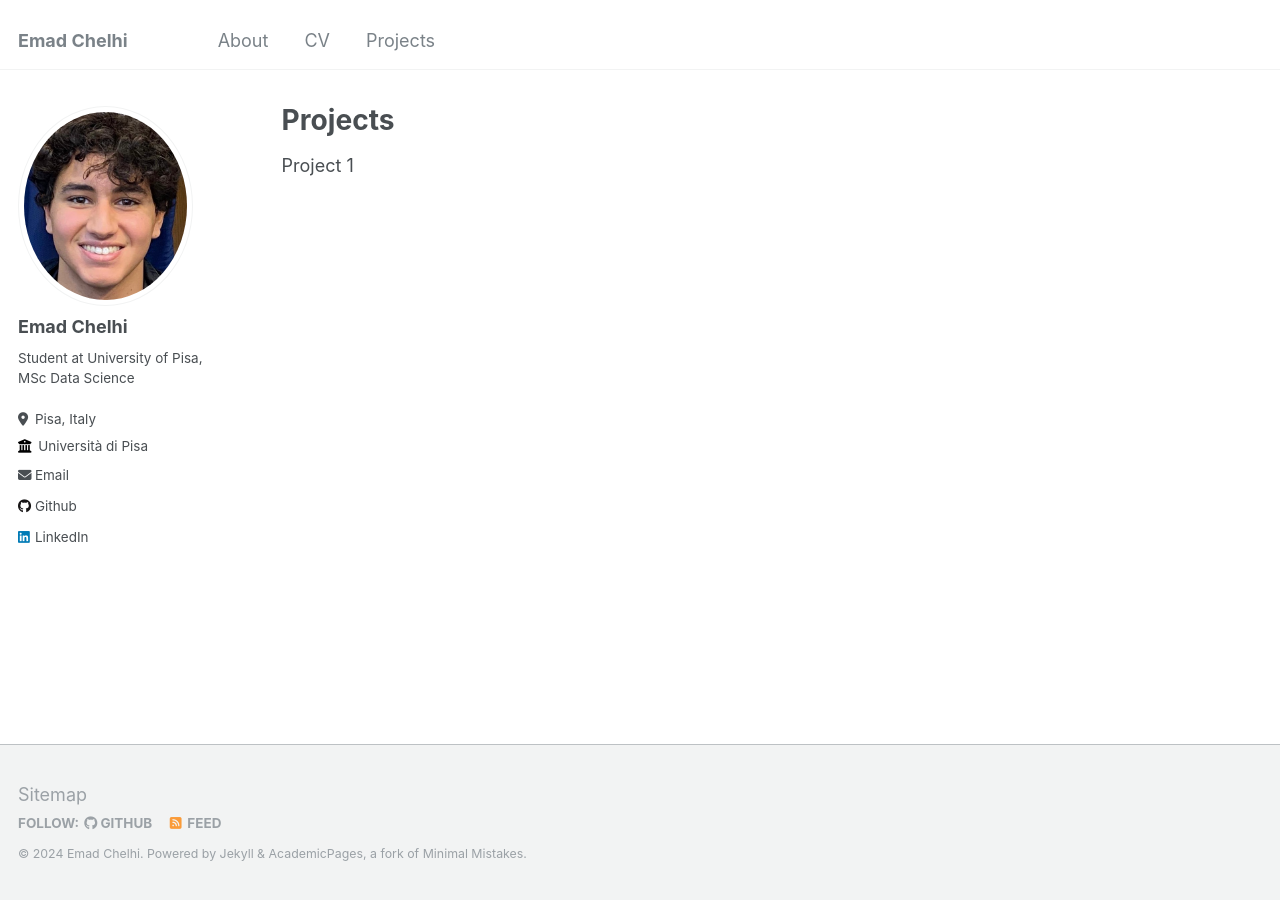
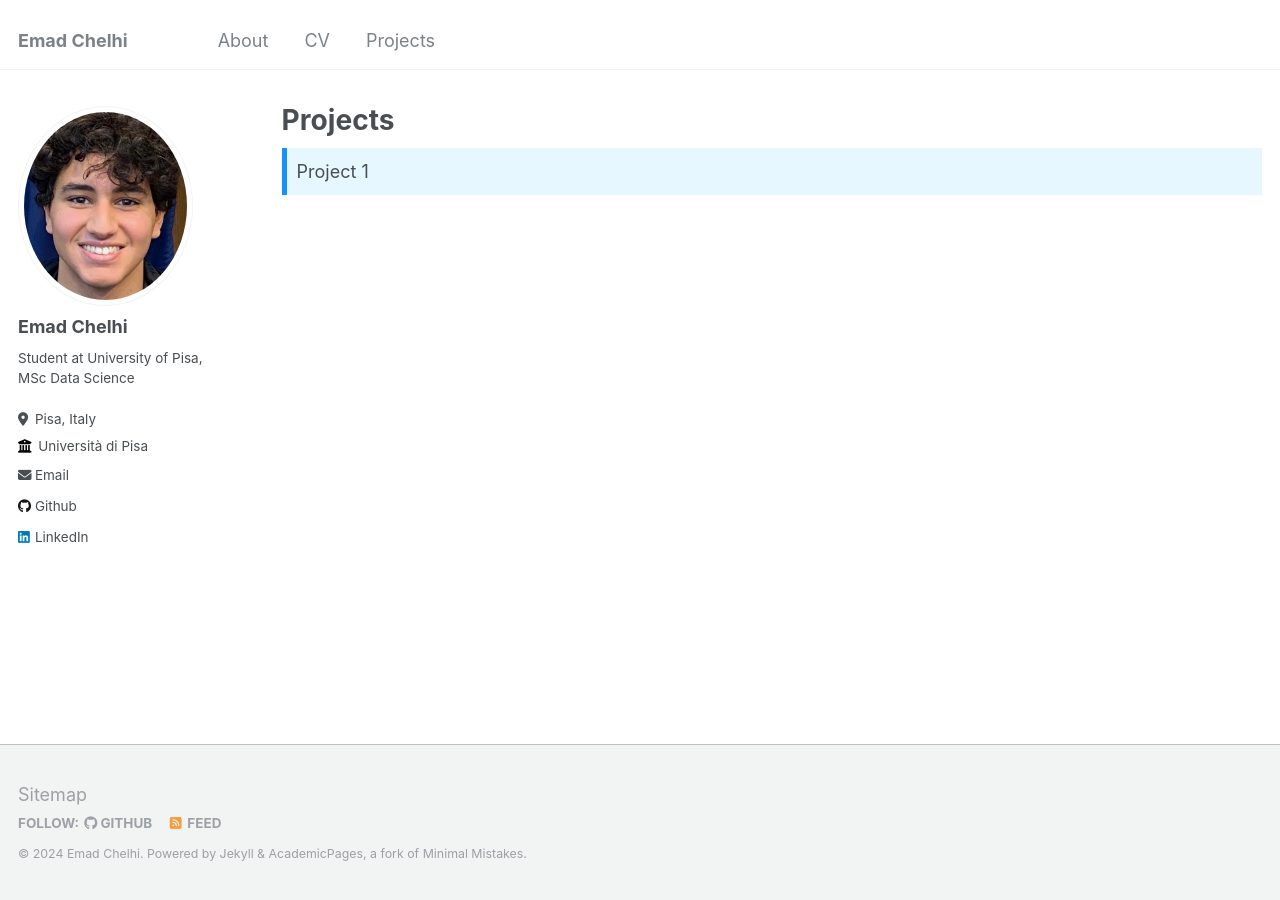
Before and after one commit to emadchelhi/emadchelhi.github.io, a Jekyll site: the page built from _pages/projects.md, in a window 1280 px wide. Built offline with Jekyll 4.4.1, drawn with Linux system fonts in a browser that asks for light colours.

Commit message:
Update projects.md

```diff
--- a/_pages/projects.md
+++ b/_pages/projects.md
@@ -7,4 +7,8 @@ author_profile: true
 
 {% include base_path %}
 
+<div class="highlighted-section">
+
 Project 1
+
+</div>
```
